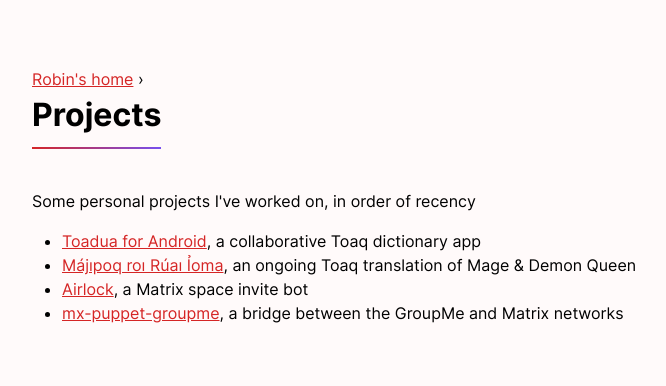
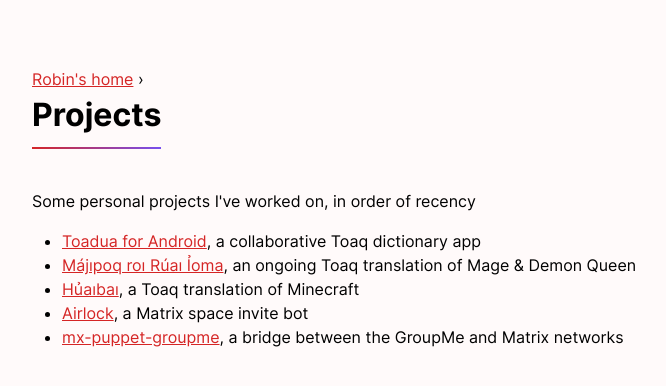
Before and after one commit to robintown/robin.town, a Jekyll site: the page built from projects/index.html, in a window 1280 px wide. Shown: the top 386 px of the page, without its empty margins (288-954 px from the left). Built offline with Jekyll 4.4.1, drawn with Linux system fonts in a browser that asks for light colours.

Commit message:
Add Hủaıbaı to projects

```diff
--- a/projects/index.html
+++ b/projects/index.html
@@ -5,6 +5,7 @@
 <ul>
   <li><a href="https://github.com/toaq/toadua-android">Toadua for Android</a>, a collaborative Toaq dictionary app</li>
   <li><a href="majipoq">Májıpoq roı Rúaı Ỉoma</a>, an ongoing Toaq translation of Mage &amp; Demon Queen</li>
+  <li><a href="https://github.com/toaq/huaibai">Hủaıbaı</a>, a Toaq translation of Minecraft</li>
   <li><a href="https://gitlab.com/robintown/airlock">Airlock</a>, a Matrix space invite bot</li>
   <li><a href="https://gitlab.com/robintown/mx-puppet-groupme">mx-puppet-groupme</a>, a bridge between the GroupMe and Matrix networks</li>
 </ul>
```
